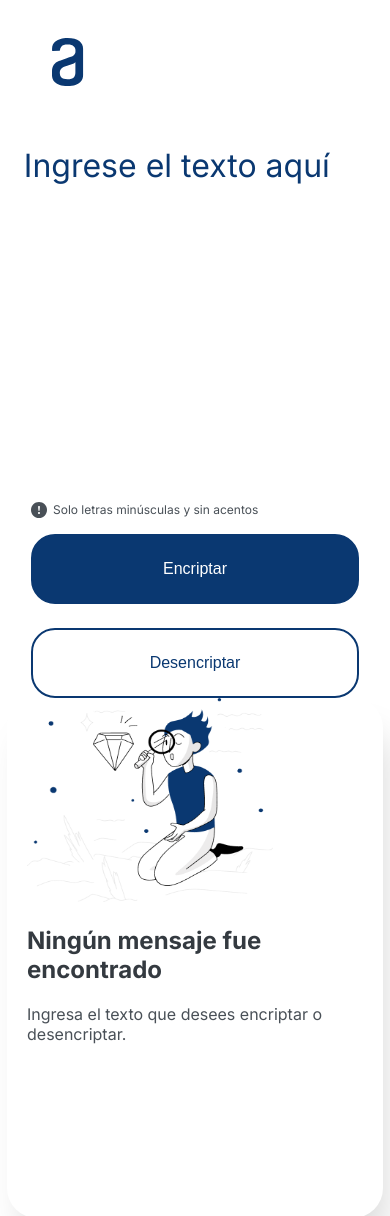
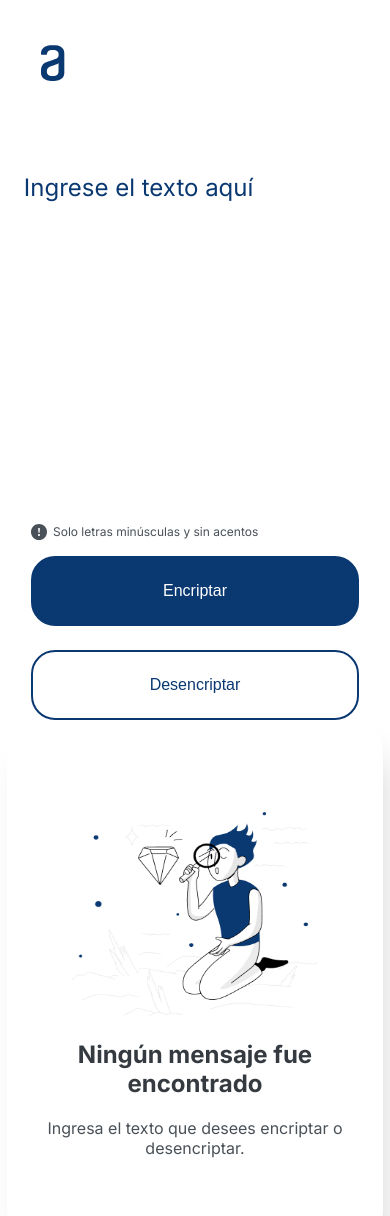
Before and after one commit to cmperdomo17/Encriptador-JS, a plain HTML site: page index.html in a window 390 px wide. Shown: the top 1216 px of the page. Drawn offline with Linux system fonts and the light colour scheme.

Commit message:
Responsive fix

```diff
--- a/style.css
+++ b/style.css
@@ -69,12 +69,17 @@
 .text_layout {
     display: flex;
     flex-direction: column;
+    text-align: center ;
     width: 336px;
     height: 420px;
     margin: 0 2rem 0 0;
     padding: 0 20px 100px 20px;
     border-radius: 30px;
     box-shadow: 10px 28px 36px -8px #00000027;
+}
+
+.no_text_found {
+    padding: 60px 0 0 0;
 }
 
 .result_layout {
@@ -123,7 +128,12 @@
 
 @media (max-width: 720px) {
     #logo {
-        margin: 30px 0 0 0;
+        margin: 10px 0 0 0;
+        width: 90px;
+        height: 90px;
+    }
+    #textbox {
+        font-size: 24px;
     }
     .container {
         flex-direction: column;
@@ -135,6 +145,9 @@
     .text_layout {
         margin: 0 0 2rem 0;
     }
+    .result_layout {
+        margin-top: 2rem;
+    }
     #btn_encrypt, #btn_decrypt, .tooltip {
         margin-inline: 50px;
     }
@@ -144,7 +157,8 @@
     #btn_copy {
         margin-top: 24px;
     }
-    .result_layout {
-        margin-top: 2rem;
+    .no_text_found {
+        margin: 2rem 0 0 0;
+        text-align: center;
     }
 }
```
